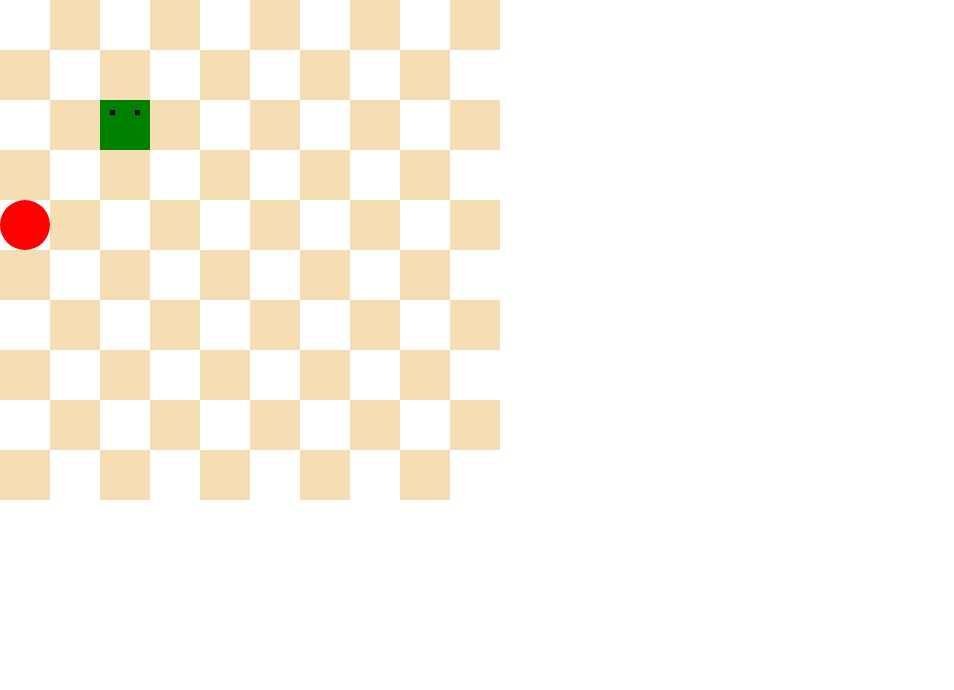
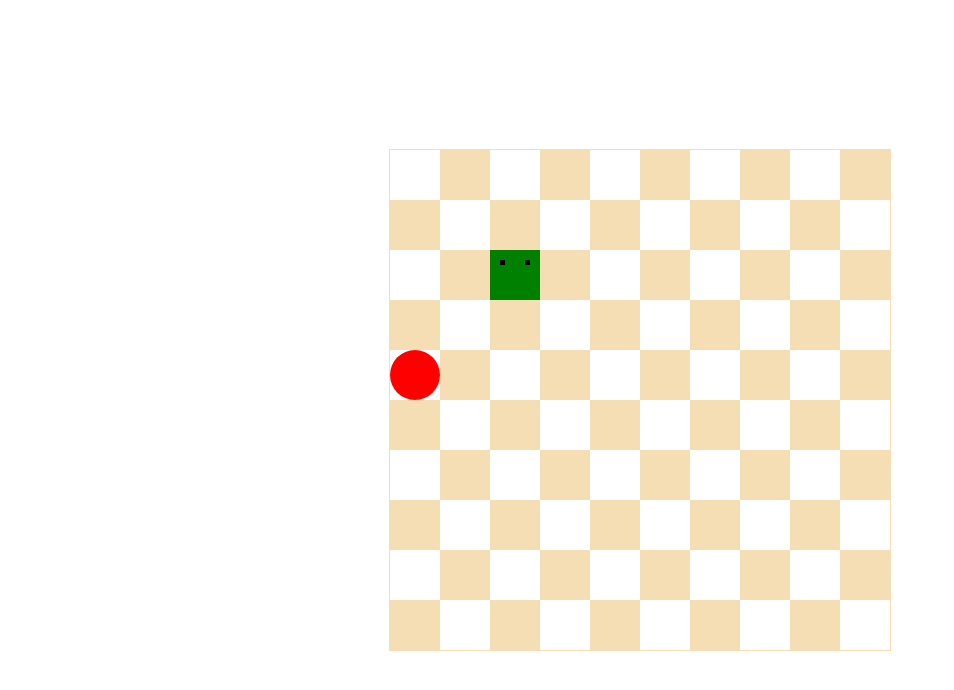
Before and after one commit to DoctorJohn/snake5, a React (Create React App) app: page / in a window 1280 px wide. Shown: the top 690 px of the page, without its empty margins (0-954 px from the left). Built offline with nearby package versions, Linux system fonts and the light colour scheme.

Commit message:
feat: center canvas

```diff
--- a/src/App.css
+++ b/src/App.css
@@ -1,3 +1,11 @@
+.app {
+  display: flex;
+  justify-content: center;
+  align-items: center;
+
+  min-height: 100vh;
+}
+
 .canvas {
-
+  border: 1px solid wheat;
 }
--- a/src/App.tsx
+++ b/src/App.tsx
@@ -183,7 +183,7 @@ function App() {
   }, [delta, snake, fruit, gameOver]);
 
   return (
-    <div>
+    <div className="app">
       <canvas
         className="canvas"
         width={GRID_SIZE.w * TILE_SCALE}
```
